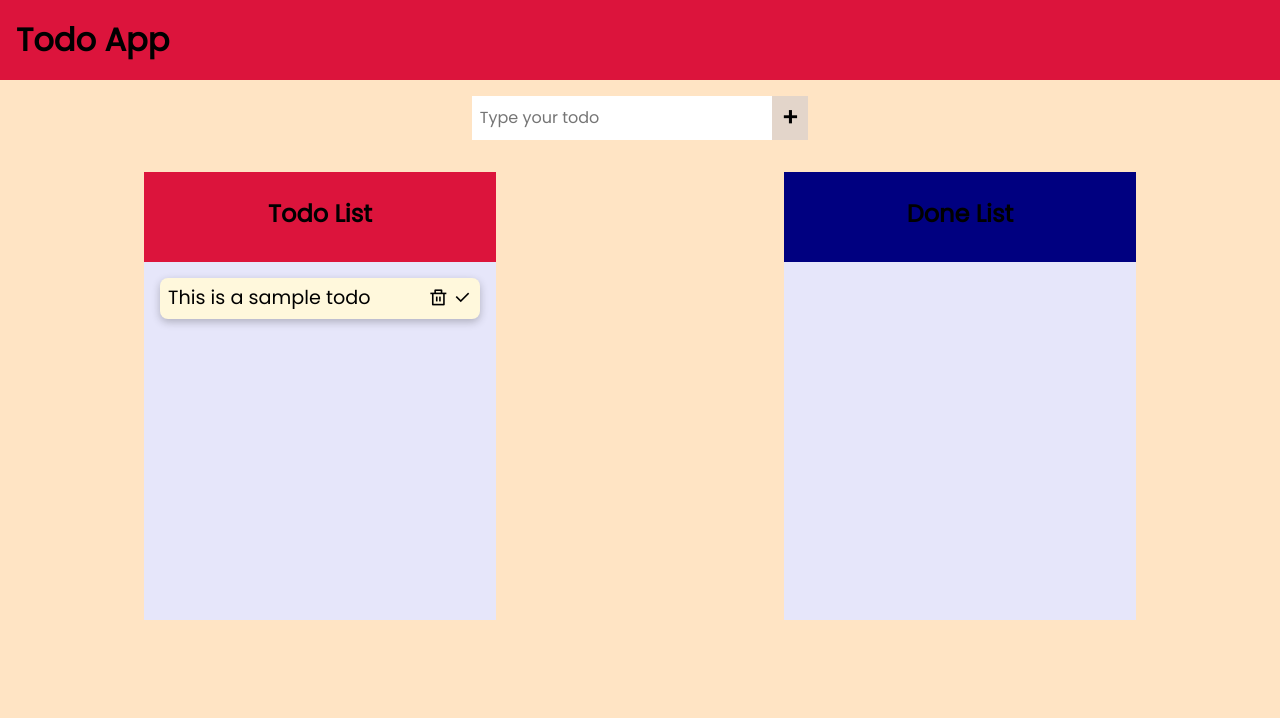
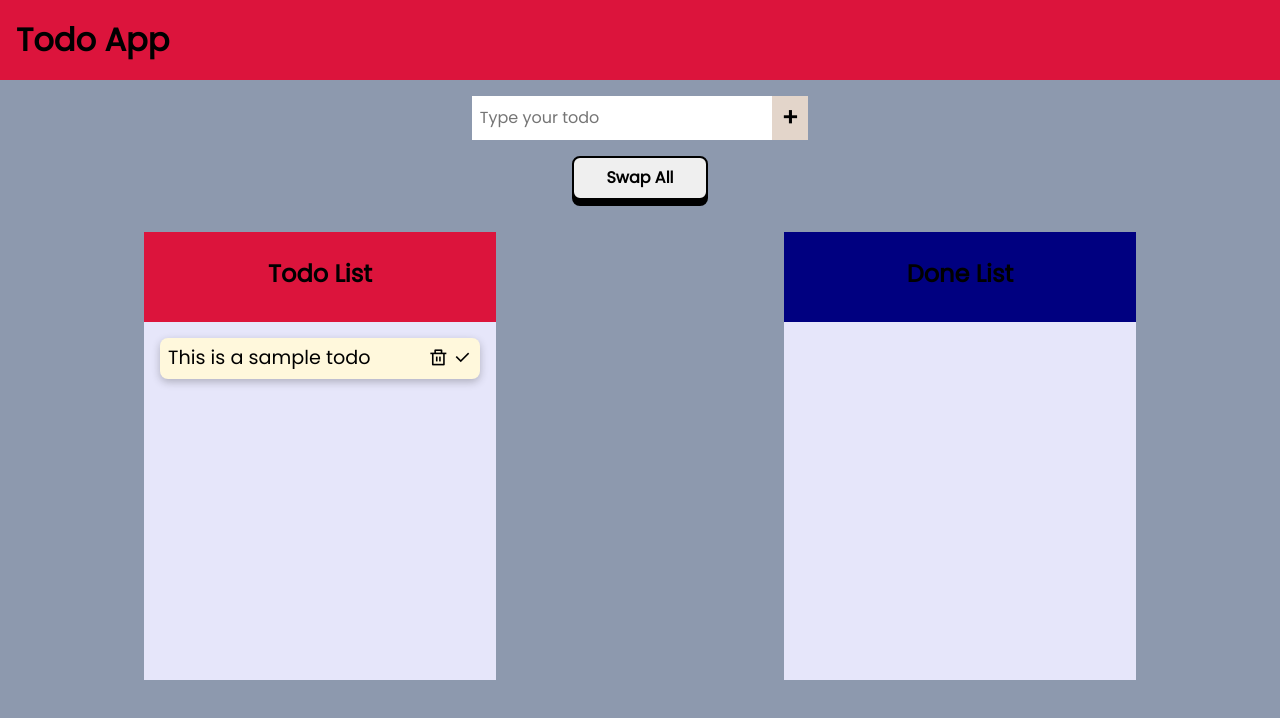
Before and after one commit to chirag-chhajed/react-todolist, a React (Vite) app: page / in a window 1280 px wide. Shown: the top 718 px of the page. Built offline with nearby package versions, Linux system fonts and the light colour scheme.

Commit message:
swap all button added

```diff
--- a/src/App.css
+++ b/src/App.css
@@ -108,6 +108,28 @@ li div{
     display: flex;
     gap: 0.3rem;
 }
+.swap{
+    width: 100%;
+    display: flex;
+    margin-top: 1rem;
+}
+.swap button{
+    margin-inline: auto;
+    padding: 0.5rem 2rem;
+    border: none;
+    outline: none;
+    font-weight: 700;
+    border-radius: 0.5rem;
+    border: 2.5px solid black;
+    box-shadow: 0 6px black;
+    transition: box-shadow 0.2s linear;
+}
+.swap button:hover{
+    box-shadow: 0 4px black;
+}
+.swap button:active{
+    box-shadow: none;
+}
 
 @media screen and (min-width:768px) {
     main{
--- a/src/App.jsx
+++ b/src/App.jsx
@@ -3,6 +3,7 @@ import Header from './Components/Header'
 import Form from './Components/Form'
 import TodoList from './Components/TodoList'
 import DoneList from './Components/DoneList'
+import SwapAll from './Components/SwapAll'
 
 
 import './App.css'
@@ -14,6 +15,7 @@ function App() {
     <>
       <Header />
       <Form/>
+      <SwapAll/>
       <main>
         <TodoList/>
         <DoneList/>
--- /dev/null
+++ b/src/Components/SwapAll.jsx
@@ -0,0 +1,14 @@
+import React,{useContext} from "react";
+import { Context } from "../Context";
+
+export default function SwapAll() {
+    const {swapAllTodo} = useContext(Context)
+    return (
+        <div className="swap">
+            <button onClick={()=> swapAllTodo()}>
+                <span class="button_top">Swap All</span>
+            </button>
+        </div>
+
+    )
+}
--- a/src/Context.jsx
+++ b/src/Context.jsx
@@ -27,9 +27,17 @@ function ContextProvider({children}){
         })
         setTodos(updatedTodos)
     }
+    const swapAllTodo = () => {
+        const updatedTodos = todos.map(todo=>{
+            return{...todo,isDone: true}
+            return todo
+        })
+        setTodos(updatedTodos)
+
+    }
 
     return(
-        <Context.Provider value={{todos,add,deleteTodo,toggleMarkDone}}>
+        <Context.Provider value={{todos,add,deleteTodo,toggleMarkDone,swapAllTodo}}>
             {children}
         </Context.Provider>
     )
--- a/src/index.css
+++ b/src/index.css
@@ -34,7 +34,7 @@ body {
   min-height: 100vh;
   text-rendering: optimizeSpeed;
   line-height: 1.5;
-  background-color: bisque;
+  background-color: #8d99ae;
 }
 
 /* A elements that don't have a class get default styles */
```
